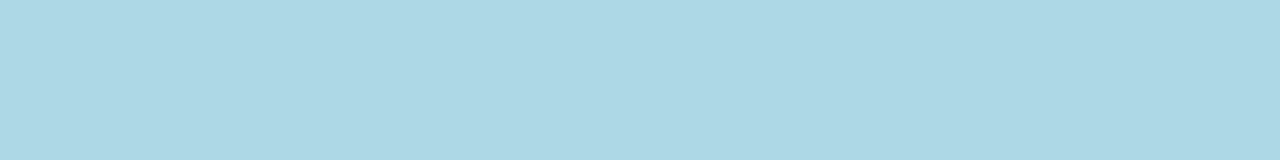
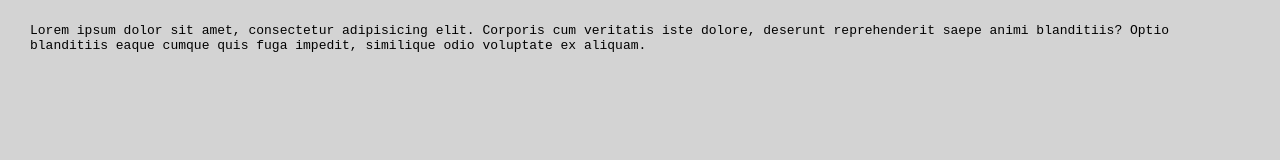
Before and after one commit to CrimsonMoth/CSS3-Basics, a plain HTML site: page 22. Media Qieries/index.html in a window 1280 px wide. Drawn offline with nearby package versions, Linux system fonts and the light colour scheme; files that its build step writes are made by us from their sources.

Commit message:
Add files via upload

```diff
--- /dev/null
+++ b/22. Media Qieries/css/styles.css
@@ -0,0 +1,8 @@
+body {
+  padding: 10px 30px;
+  margin: 0;
+  height: 100vh;
+  background-color: lightgray;
+  font-family: monospace;
+  font-size: 24;
+}
--- a/22. Media Qieries/index.html
+++ b/22. Media Qieries/index.html
@@ -7,5 +7,13 @@
     <title>CSS/CSS3/Media Queries</title>
     <link rel="stylesheet" href="css/styles.css" />
   </head>
-  <body></body>
+  <body>
+    <!-- <h1>Hello world</h1> -->
+    <p>
+      Lorem ipsum dolor sit amet, consectetur adipisicing elit. Corporis cum
+      veritatis iste dolore, deserunt reprehenderit saepe animi blanditiis?
+      Optio blanditiis eaque cumque quis fuga impedit, similique odio voluptate
+      ex aliquam.
+    </p>
+  </body>
 </html>
```
